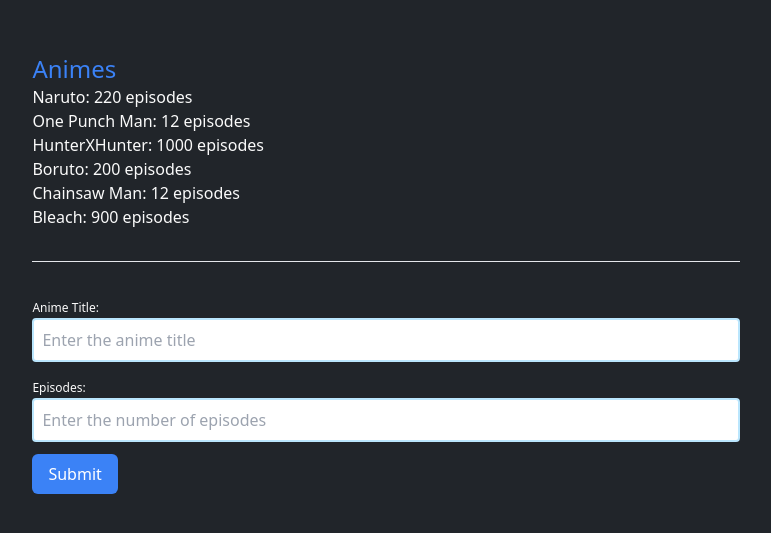
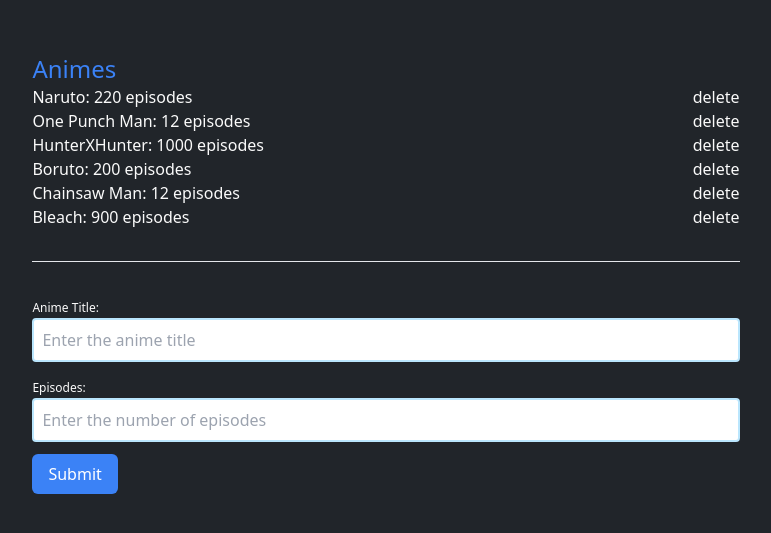
Before and after one commit to pdrowilson/react-json-server, a React (Vite) app: page / in a window 1280 px wide. Shown: the part 127-660 px from the top of the page, without its empty margins (254-1025 px from the left). Built offline with nearby package versions, Linux system fonts and the light colour scheme; data requests are answered from the project's data file.

Commit message:
feat: delete function

```diff
--- a/src/App.jsx
+++ b/src/App.jsx
@@ -8,6 +8,7 @@ function App() {
   const {
     data: animes,
     handleHttpResquest,
+    deleteRequest,
     loading,
     errMessage,
     closeErrMessage
@@ -27,6 +28,7 @@ function App() {
   }
 
   const handleClose = () => closeErrMessage()
+  const handleDelete = (id) => deleteRequest(id)
   return (
     <div className='flex justify-center h-screen'>
       <div className='self-center'>
@@ -39,9 +41,15 @@ function App() {
         {!loading &&
           <ul>
             {animes && animes.map((anime, index) =>
-              <li key={index}>
-                <span>{anime.title}</span>: {anime.episodes} episodes
-              </li>
+              <div key={index} className="flex space-between">
+                <div className='grow'>
+                  <span>{anime.title}</span>: {anime.episodes} episodes
+                </div>
+                <button
+                onClick={() => handleDelete(anime.id)}>
+                  delete
+                </button>
+              </div>
             )}
           </ul>
         }
--- a/src/hooks/useFetch.js
+++ b/src/hooks/useFetch.js
@@ -56,6 +56,16 @@ export const useFetch = (url) => {
     httpRequest()
   }, [config, method, url])
 
+  const deleteRequest = async (id) => {
+    console.log(id);
+    const res = await fetch(`http://localhost:3000/animes/${id}`, {
+      method: 'DELETE',
+    })
+    const json = await res.json()
+    setCallFetch(json)
 
-  return {data, handleHttpResquest, loading, errMessage, closeErrMessage};
+  }
+
+
+  return {data, handleHttpResquest, deleteRequest, loading, errMessage, closeErrMessage};
 }
```
